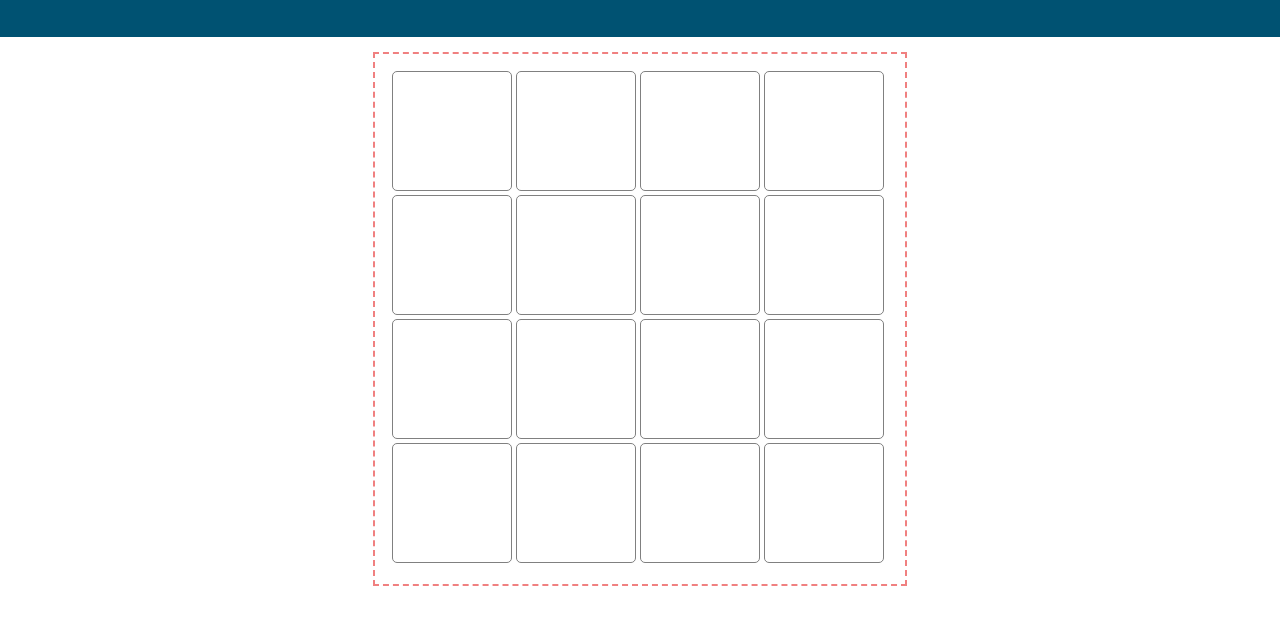
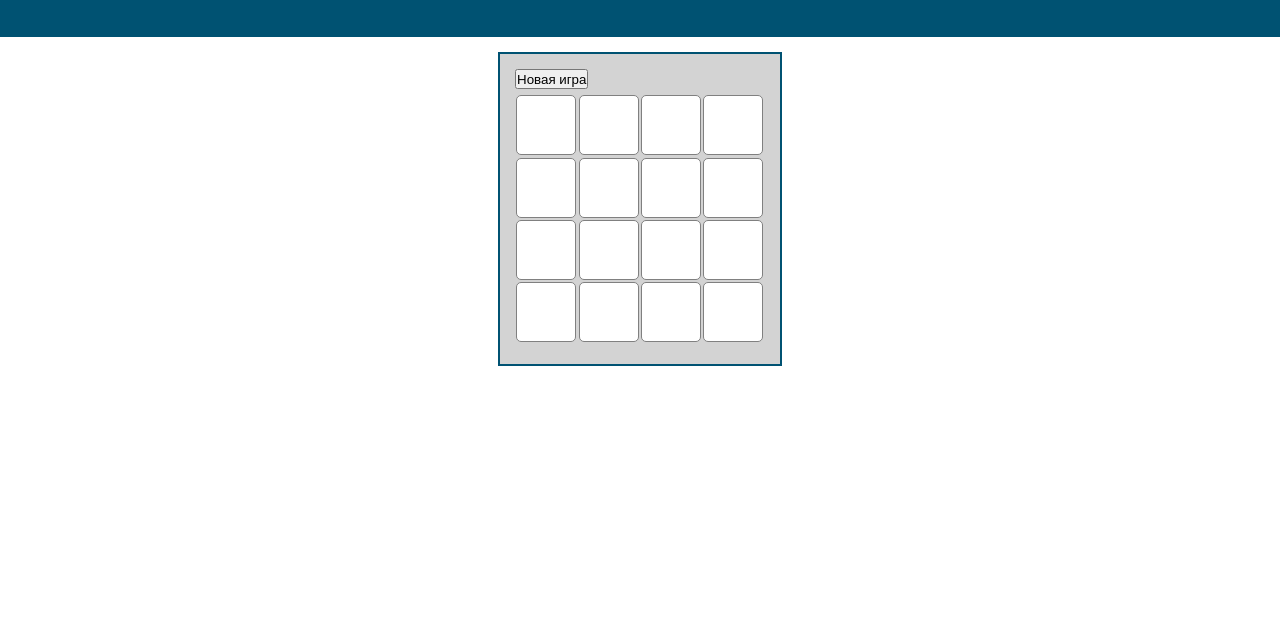
Before and after one commit to alkthegit/lb-pairs-matcher, a plain HTML site: page index.html in a window 1280 px wide. Shown: the part 93-718 px from the top of the page. Drawn offline with Linux system fonts and the light colour scheme.

Commit message:
реализация кнопки новая игра

```diff
--- a/assets/style.css
+++ b/assets/style.css
@@ -40,14 +40,13 @@ header .main-subheading{
 }
 
 .board{
-    width: 500px;
-    height: 500px;
-    border: 2px dashed lightcoral;
+    width: 250px;
+    height: 280px;
+    border: 2px solid #005272 ;
     margin: 15px auto;
     padding: 15px;
     box-sizing: content-box;
-    /* background-color: lightgray; */
-    background-color: none;
+    background-color: lightgray;
 }
 
 .items{
@@ -55,40 +54,40 @@ header .main-subheading{
     flex-direction: row;
     flex-wrap: wrap;
     box-sizing: border-box;
+    border-radius: 5px;
 }
 
 .item{
-    width: 120px;
-    height: 120px;
+    width: 60px;
+    height: 60px;
     border: 1px solid grey;
     box-sizing: border-box;
-    margin: 2px;
+    margin: 1.2px;
     border-radius: 5px;
-    position: relative;
 }
 
 .item.facedown{
     background-color: white;
-    position: relative;
 }
 
-
 .item.faceup{
-    transform: translateX(-5px) translateY(-5px) scale(1.03);
+    transform: translateX(-2px) translateY(-2px) scale(1.03);
     position: relative;
-    z-index: 2;
+    z-index: 0;
+    /* box-shadow: 5px 5px 20px 5px black; */
 }
 
 .item.faceup:before{
     content: "";
-    position: absolute;
     top:0;
     left:0;
     bottom:0;
     right:0;
-    box-shadow: 5px 5px 10px 5px black;
+    box-shadow: 5px 5px 10px 3px black;
+    /* background: crimson; */
     border-radius: 5px;
 
+    position: absolute;
     z-index: -1;
 }
 
@@ -96,3 +95,8 @@ header .main-subheading{
     /* z-index: 0; */
     transform: scale(0.85)
 }
+
+.board button{
+    margin-bottom: 5px;
+    height: 1.5em;
+}
--- a/src/app/Controller.mjs
+++ b/src/app/Controller.mjs
@@ -64,6 +64,8 @@ export default class Controller {
         this.containerDiv = containerDiv;
         this.pairsMatcher = pairsMatcher;
 
+        this.generateViewItems();
+        this.bindViewEventListeners();
         this.startNewGame();
         console.log(`Controller initialized`);
     }
@@ -74,12 +76,10 @@ export default class Controller {
      */
     startNewGame() {
         const pairsCount = this.items.lengh;
-        this.generateViewItems();
-        this.bindViewEventListeners();
 
         this.pairsMatcher.newGame(pairsCount)
             .then((itemsInfo) => {
-                console.table(this.items);
+                // console.table(this.items);
 
                 let itemHTML = '';
 
@@ -89,6 +89,7 @@ export default class Controller {
                 let itemElementId = '';
                 // console.table(this.items);
 
+                this.itemsElement.innerHTML = "";
                 // по полученому массиву расстановок объектов порождаем представления объектов на странице
                 itemsInfo.forEach((itemInfo) => {
                     itemGame = this.items[itemInfo.itemIndex];
@@ -138,7 +139,7 @@ export default class Controller {
                                 itemElement.style.backgroundColor = '';
                                 itemElement.classList.add('facedown');
                             });
-                    }, 1700);
+                    }, 800);
                 });
 
                 this.pairsMatcher.on(PairsMatcherEvents.GameOver, () => {
@@ -146,6 +147,7 @@ export default class Controller {
                     appState.gameState = GameStates.GameOver;
                 });
 
+                appState.gameState = GameStates.InProgress;
                 console.log('Игра началась')
             });
     }
@@ -161,6 +163,12 @@ export default class Controller {
         const itemsHTML = `<div class="items"></div>`;
         this.boardElement.insertAdjacentHTML("afterbegin", itemsHTML);
         this.itemsElement = this.containerDiv.querySelector('.items');
+
+        // кнопка Новая игра
+        const viewHTML = `
+            <button>Новая игра</button>
+        `;
+        this.boardElement.insertAdjacentHTML('afterbegin', viewHTML);
     }
 
     /**
@@ -179,6 +187,11 @@ export default class Controller {
                 this.selectItem(itemId);
             }
         });
+
+        const buttonElement = this.boardElement.querySelector('button');
+        buttonElement.addEventListener('click', () => {
+            this.startNewGame();
+        });
     }
 
     /**
--- a/src/app/PairsMatcher.mjs
+++ b/src/app/PairsMatcher.mjs
@@ -260,7 +260,7 @@ export default class PairsMatcher {
             item.state = ItemState.active;
             this.emit(PairsMatcherEvents.Active, item.id);
         }
-        console.table(this.items);
+        // console.table(this.items);
     }
 
     /**
```
Also changed, not shown: src/app/app.mjs (+0 -10 lines).
